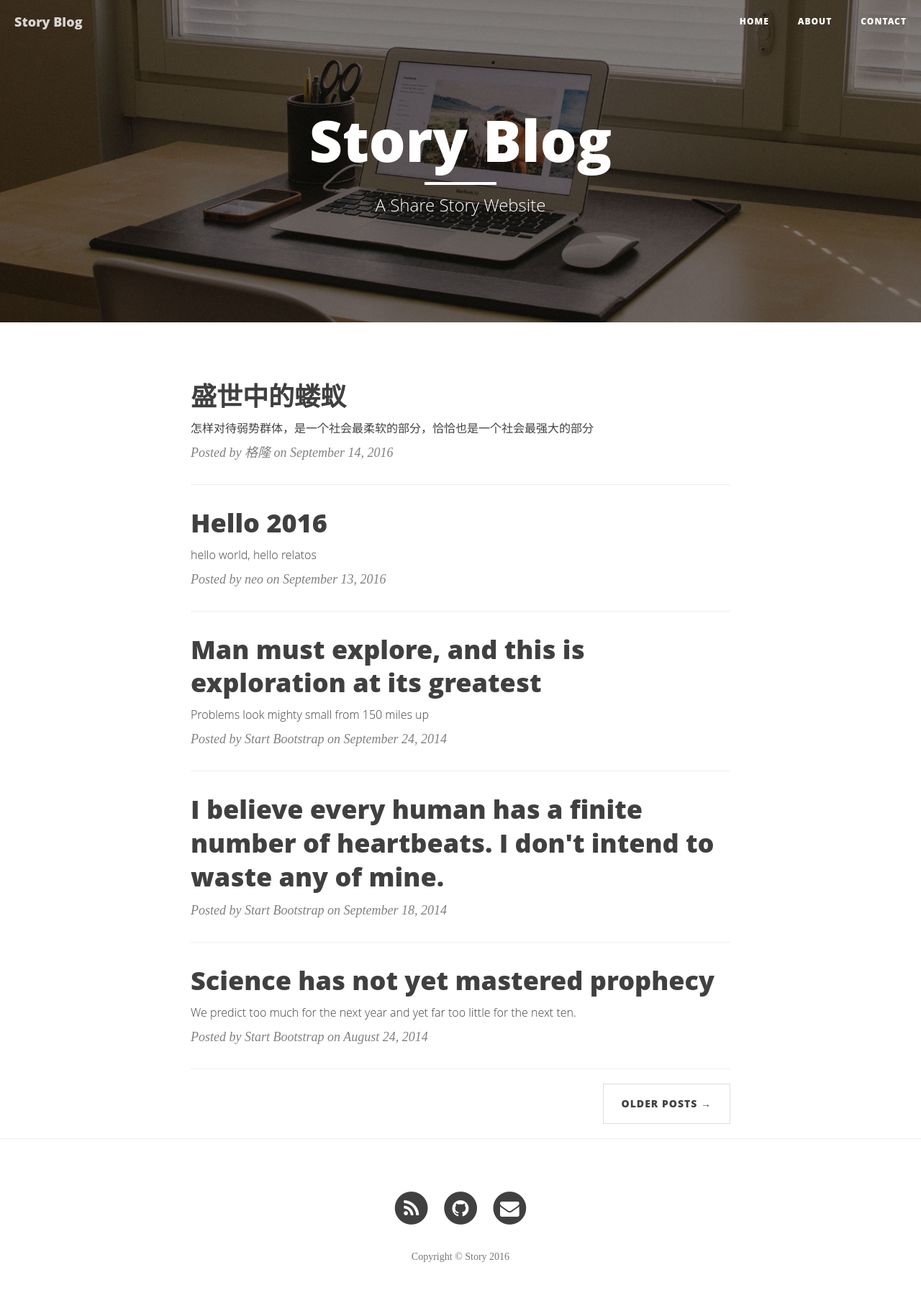
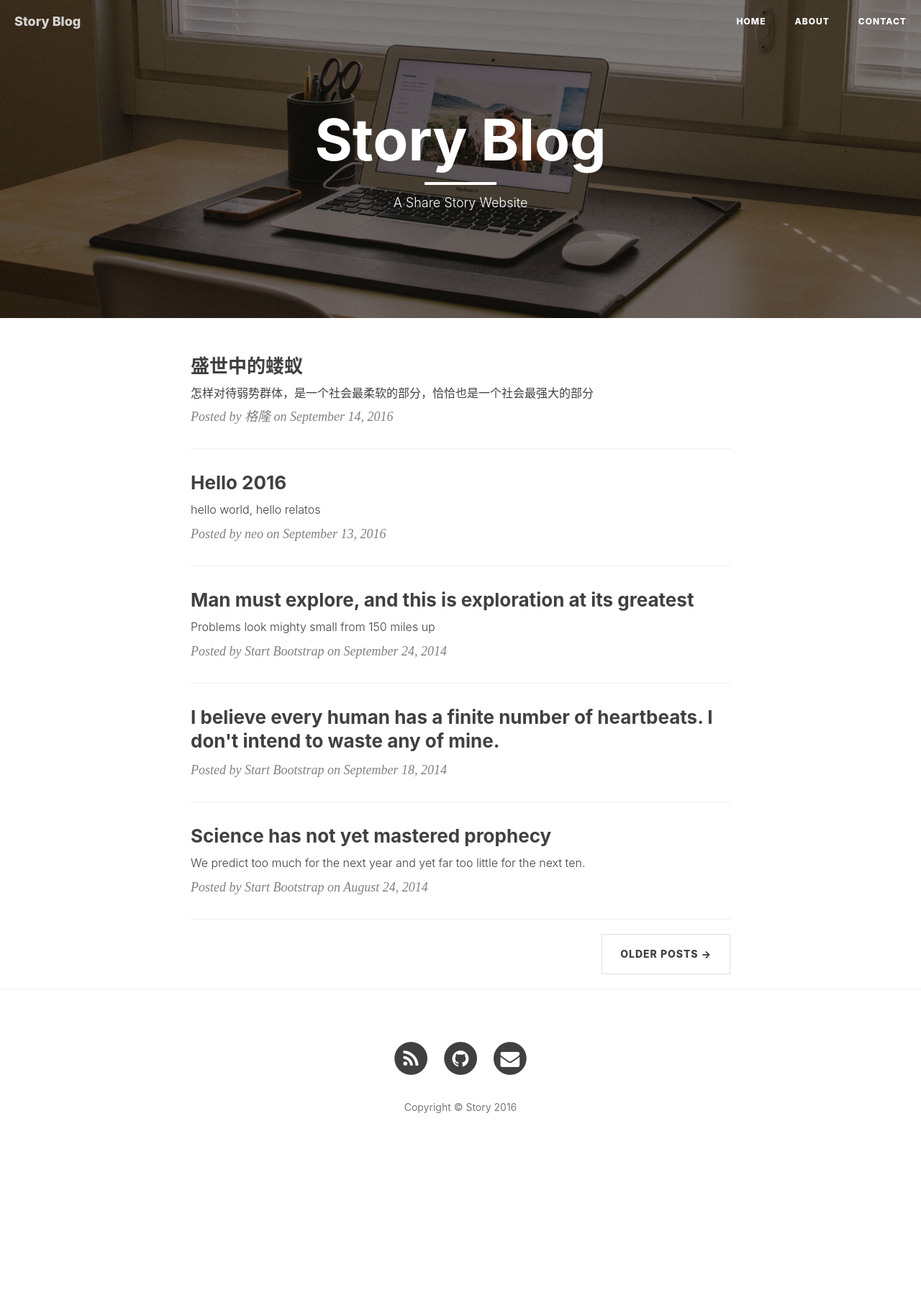
Before and after one commit to relatos/story, a Jekyll site: the page built from index.html, in a window 1280 px wide. Shown: the whole page at 72% size. Built offline with Jekyll 4.4.1, drawn with Linux system fonts in a browser that asks for light colours; nearby versions of some CDN libraries; the list of posts is cut into pages by our own code; after the commit the page ends 1614 px from its top, so only the background shows below that.

Commit message:
change css

```diff
--- a/_includes/head.html
+++ b/_includes/head.html
@@ -13,8 +13,9 @@
     <link rel="stylesheet" href="{{ "/css/bootstrap.min.css" | prepend: site.baseurl }}">
 
     <!-- Custom CSS -->
+	<link rel="stylesheet" href="{{ "/css/clean-blog.css" | prepend: site.baseurl }}">
     <link rel="stylesheet" href="{{ "/css/hux-blog.min.css" | prepend: site.baseurl }}">
-    <link rel="stylesheet" href="{{ "/css/clean-blog.css" | prepend: site.baseurl }}">
+
 
     <!-- Pygments Github CSS -->
     <link rel="stylesheet" href="{{ "/css/syntax.css" | prepend: site.baseurl }}">
```
